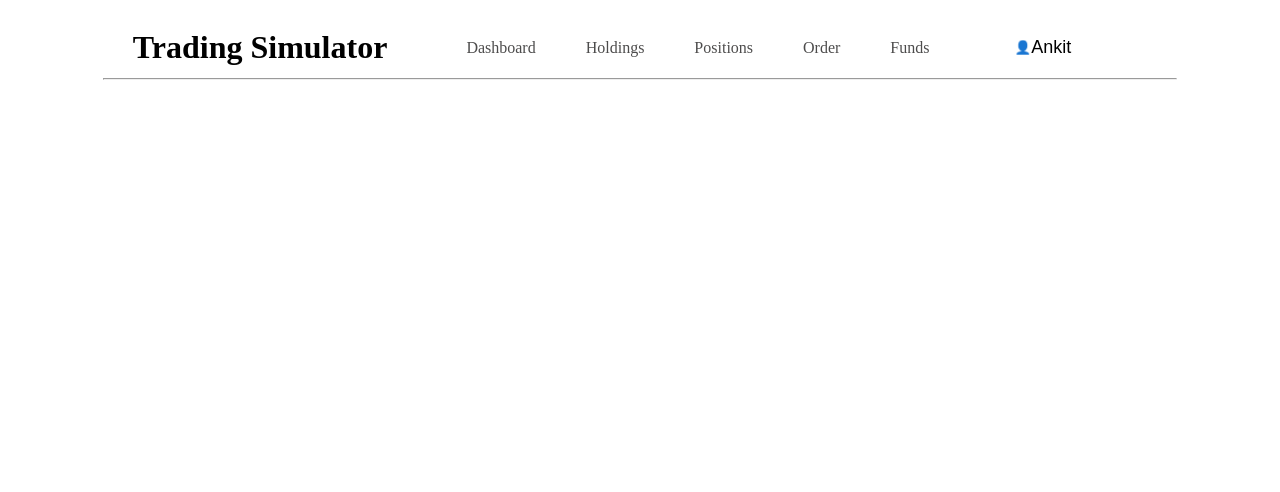
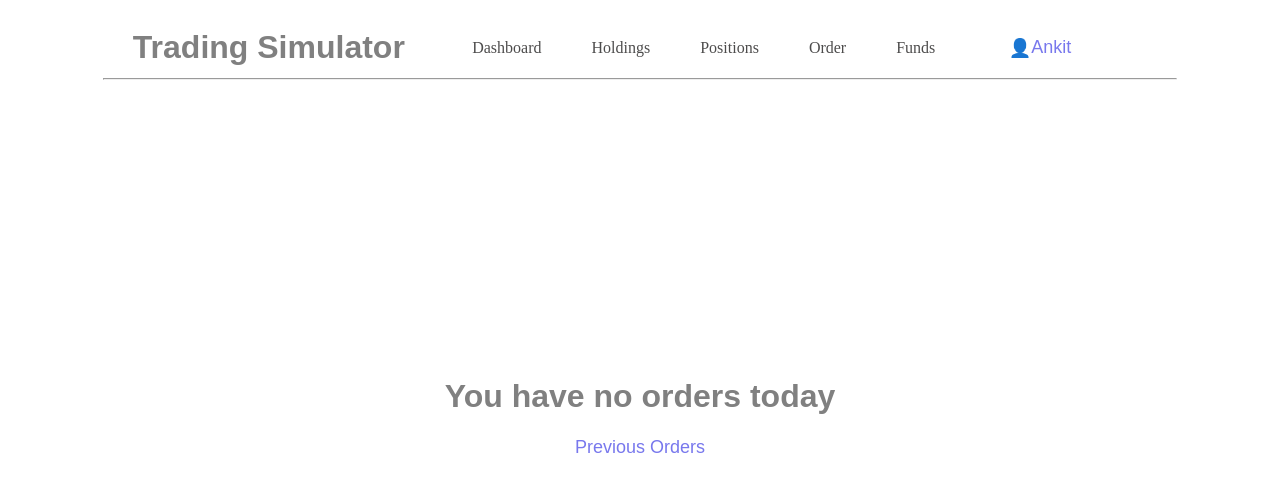
Before and after one commit to ankkkit2002/Trading-Simulator, a React (Vite) app: page /order in a window 1280 px wide. Shown: the top 492 px of the page. Built offline with nearby package versions, Linux system fonts and the light colour scheme.

Commit message:
add order dashboard

```diff
--- a/src/Layout.jsx
+++ b/src/Layout.jsx
@@ -3,6 +3,7 @@ import NavBar from './components/NavBar/NavBar';
 import { Outlet } from "react-router-dom";
 import Funds from './Pages/Funds/Funds';
 import Holdings from './Pages/Holdings/Holdings';
+import Order from './Pages/Order/Order';
 
 function Layout() {
     return (
--- a/src/Pages/Holdings/Holdings.jsx
+++ b/src/Pages/Holdings/Holdings.jsx
@@ -1,7 +1,9 @@
 import "./Holding.css"
 function Holdings() {
     return(
-        <div></div>
+        <div>
+
+        </div>
     )
 }
 export default Holdings;
--- a/src/Pages/Order.jsx
+++ /dev/null
@@ -1,6 +0,0 @@
-function Order() {
-    return(
-        <div></div>
-    )
-}
-export default Order;
--- /dev/null
+++ b/src/Pages/Order/Order.css
@@ -0,0 +1,25 @@
+.main {
+    margin: 0;
+    height: 80vh;
+    display: flex;
+    justify-content: center;
+    align-items: center;
+    flex-direction: column;
+
+
+}
+
+button {
+    border: none;
+    background-color: white;
+    color: rgb(120, 120, 237);
+    cursor: pointer;
+    font-family: Arial, Helvetica, sans-serif;
+    font-size: large;
+
+}
+
+h1 {
+    color: grey;
+    font-family: Arial, Helvetica, sans-serif;
+}
--- /dev/null
+++ b/src/Pages/Order/Order.jsx
@@ -0,0 +1,11 @@
+import "./Order.css"
+function Order() {
+    return (
+        <div className="main">
+            <h1>You have no orders today</h1>
+            <button>Previous Orders</button>
+
+        </div>
+    )
+}
+export default Order;
--- a/src/main.jsx
+++ b/src/main.jsx
@@ -7,7 +7,7 @@ import Layout from './Layout.jsx'
 import Funds from './Pages/Funds/Funds.jsx'
 import Holdings from './Pages/Holdings/Holdings.jsx'
 import Dashboard from './Pages/Dashboard.jsx'
-import Order from './Pages/Order.jsx'
+import Order from './Pages/Order/Order.jsx'
 import Position from './Pages/Position.jsx'
 
 
```
